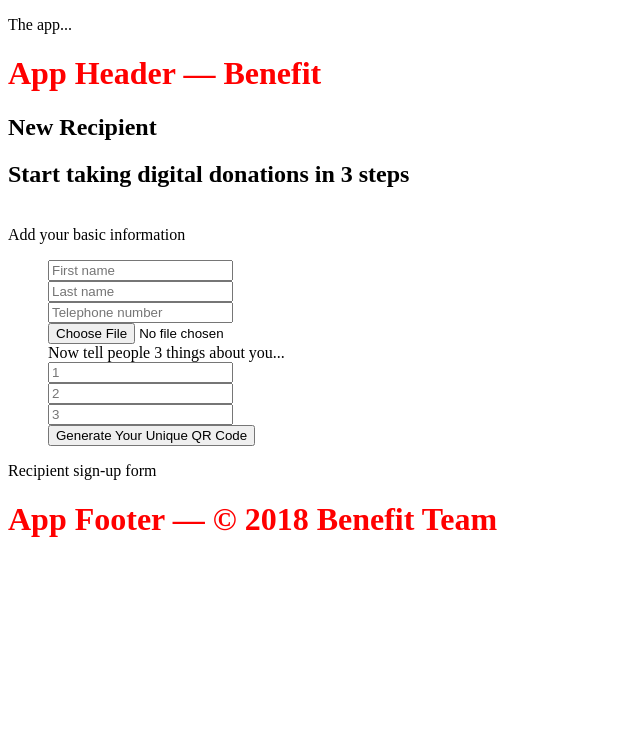
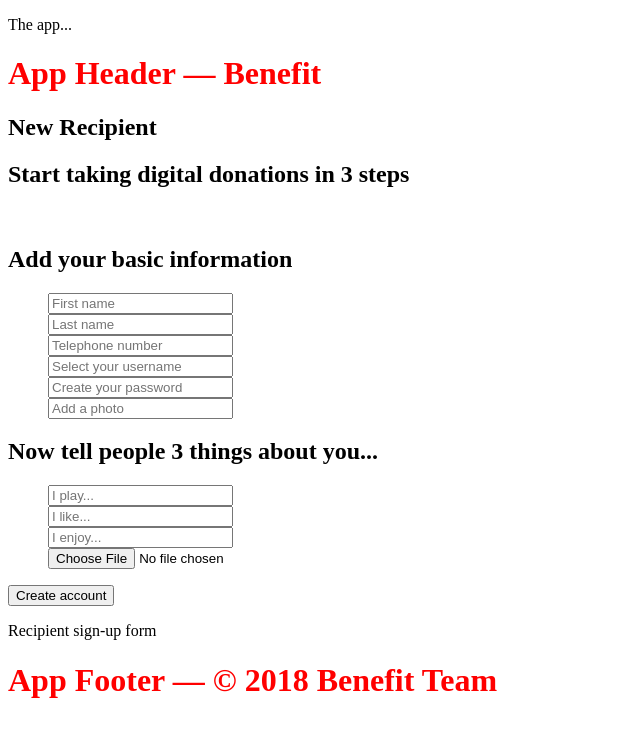
Before and after one commit to Benefit-ConstructorLabs/benefit, a React app: page /recipient in a window 1280 px wide. Shown: the top 736 px of the page, without its empty margins (0-640 px from the left). Built offline with nearby package versions, Linux system fonts and the light colour scheme; the HTML template or start-up script is replaced by a standard one.

Commit message:
Nikki's code added

```diff
--- a/server.js
+++ b/server.js
@@ -93,7 +93,7 @@ app.get('/api/recipient/:id', (req, res) => {
 
 // add new recipient to the database
 app.post('/api/recipient', (req, res) => {
-  const { recipient } = req.body;
+  const recipient = req.body;
   bcrypt
     .hash(recipient.password, saltRounds)
     .then(hash => db.one(
--- a/src/actions/index.js
+++ b/src/actions/index.js
@@ -91,3 +91,45 @@ export function createPaymentDetails() {
     dispatch(setCcvInput(''));
   };
 }
+
+export function submitRecipientForm() {
+  return {
+    type: 'SUBMIT_RECIPIENT_FORM',
+  };
+}
+
+export function setInputField(fieldName, fieldValue) {
+  return {
+    type: 'SET_RECIPIENT_INPUT',
+    fieldName,
+    fieldValue,
+  };
+}
+
+export function addRecipient() {
+  return function (dispatch, getState) {
+    const { recipient } = getState();
+    const newDataKeysObject = {
+      first_name: recipient.firstName,
+      last_name: recipient.lastName,
+      username: recipient.username,
+      password: recipient.password,
+      photo: recipient.photo,
+      tel: recipient.tel,
+      bio_1: recipient.bio1,
+      bio_2: recipient.bio2,
+      bio_3: recipient.bio3,
+    };
+    fetch('/api/recipient', {
+      method: 'post',
+      body: JSON.stringify(newDataKeysObject),
+      headers: {
+        'Content-Type': 'application/json',
+      },
+    })
+      .then(response => response.json())
+      .then((recipientID) => {
+        console.log(recipientID);
+      });
+  };
+}
--- a/src/components/App.js
+++ b/src/components/App.js
@@ -1,7 +1,7 @@
 import React from 'react';
 import { BrowserRouter as Router, Route } from 'react-router-dom';
 import AppHeader from './AppHeader';
-import NewRecipient from './NewRecipient';
+import NewRecipientContainer from '../containers/NewRecipientContainer';
 import Recipient from './Recipient';
 import NewDonation from './NewDonation';
 import NewDonationContainer from '../containers/NewDonationContainer';
@@ -15,7 +15,7 @@ const App = () => (
     <React.Fragment>
       <p>The app...</p>
       <AppHeader />
-      <Route exact path="/recipient/" component={NewRecipient} />
+      <Route exact path="/recipient/" component={NewRecipientContainer} />
       <Route exact path="/recipient/:id" component={Recipient} />
       <Route path="/recipient/:id/donation" component={NewDonationContainer} />
       <Route path="/donor" component={NewDonorContainer} />
--- a/src/components/NewRecipient.js
+++ b/src/components/NewRecipient.js
@@ -1,38 +1,161 @@
 import React from 'react';
+import PropTypes from 'prop-types';
 import S3UploadContainer from '../containers/S3UploadContainer';
 import RecipientSignUpForm from './RecipientSignUpForm';
+
 import '../../styles/components/newrecipient.scss';
 
-const NewRecipient = () => (
+const NewRecipient = ({
+  addRecipient,
+  setInputField,
+  firstName,
+  lastName,
+  tel,
+  username,
+  password,
+  photo,
+  bio1,
+  bio2,
+  bio3,
+}) => {
+  function handleChange(event) {
+    setInputField(event.target.name, event.target.value);
+  }
+  return (
     <React.Fragment>
+      <h2>New Recipient</h2>
+      <h2 className="newrecipient__title">Start taking digital donations in 3 steps</h2>
+      <img src="" alt="" className="newrecipient__header-image" />
+      <form
+        className="newrecipient__form"
+        onSubmit={(event) => {
+          event.preventDefault();
+          addRecipient();
+        }}
+      >
+        <h2>Add your basic information</h2>
+        <ul>
+          <li>
+            <input
+              type="text"
+              name="firstName"
+              placeholder="First name"
+              value={firstName}
+              onChange={event => handleChange(event)}
+            />
+          </li>
+          <li>
+            <input
+              type="text"
+              name="lastName"
+              placeholder="Last name"
+              value={lastName}
+              onChange={event => handleChange(event)}
+            />
+          </li>
+          <li>
+            <input
+              type="text"
+              name="tel"
+              placeholder="Telephone number"
+              value={tel}
+              onChange={event => handleChange(event)}
+            />
+          </li>
+          <li>
+            <input
+              type="text"
+              name="username"
+              placeholder="Select your username"
+              value={username}
+              onChange={event => handleChange(event)}
+            />
+          </li>
+          <li>
+            <input
+              type="password"
+              name="password"
+              placeholder="Create your password"
+              value={password}
+              onChange={event => handleChange(event)}
+            />
+          </li>
+          <li>
+            <input
+              type="text"
+              name="photo"
+              placeholder="Add a photo"
+              value={photo}
+              onChange={event => handleChange(event)}
+            />
+          </li>
+        </ul>
 
-    <h2>New Recipient</h2>
-    <h2 className="newrecipient__title">
-      Start taking digital donations in 3 steps
-    </h2>
-    <img src="" alt="" height="" width="" />
-    <form>
-      <label className="newrecipient__intro">
-        Add your basic information
-        </label>
+        <h2>Now tell people 3 things about you...</h2>
         <ul>
-        <li><input type="text" name="firstname" placeholder="First name" /></li>
-        <li><input type="text" name="lastname" placeholder="Last name" /></li>
-        <li><input type="text" name="telephone" placeholder="Telephone number" /></li>
-        <li><S3UploadContainer /></li>
-        <li><label>Now tell people 3 things about you...</label></li>
-        <li><input type="text" name="bio1" placeholder="1" /></li>
-        <li><input type="text" name="bio2" placeholder="2" /></li>
-        <li><input type="text" name="bio3" placeholder="3" /></li>
-        <li><button className="newrecipient__qr-button">
-          Generate Your Unique QR Code
-          </button></li>
+          <li>
+            <input
+              type="text"
+              name="bio1"
+              placeholder="I play..."
+              value={bio1}
+              onChange={event => handleChange(event)}
+            />
+          </li>
+          <li>
+            <input
+              type="text"
+              name="bio2"
+              placeholder="I like..."
+              value={bio2}
+              onChange={event => handleChange(event)}
+            />
+          </li>
+          <li>
+            <input
+              type="text"
+              name="bio3"
+              placeholder="I enjoy..."
+              value={bio3}
+              onChange={event => handleChange(event)}
+            />
+          </li>
+          <li>
+            <S3UploadContainer />
+          </li>
         </ul>
+        <button className="newrecipient__btn-submit " type="submit">
+          Create account
+        </button>
       </form>
 
       <RecipientSignUpForm />
-
     </React.Fragment>
   );
+};
 
+NewRecipient.propTypes = {
+  addRecipient: PropTypes.func.isRequired,
+  setInputField: PropTypes.func.isRequired,
+  firstName: PropTypes.string.isRequired,
+  lastName: PropTypes.string,
+  tel: PropTypes.string,
+  username: PropTypes.string,
+  password: PropTypes.string,
+  photo: PropTypes.string,
+  bio1: PropTypes.string,
+  bio2: PropTypes.string,
+  bio3: PropTypes.string,
+};
+
+NewRecipient.defaultProps = {
+  lastName: '',
+  tel: '',
+  username: '',
+  password: '',
+  photo: '',
+  bio1: '',
+  bio2: '',
+  bio3: '',
+};
 export default NewRecipient;
--- /dev/null
+++ b/src/containers/NewRecipientContainer.js
@@ -0,0 +1,25 @@
+import { connect } from 'react-redux';
+import NewRecipient from '../components/NewRecipient';
+import { setInputField, addRecipient } from '../actions';
+
+const mapStateToProps = state => ({
+  firstName: state.recipient.firstName,
+  lastName: state.recipient.lastName,
+  tel: state.recipient.tel,
+  username: state.recipient.username,
+  password: state.recipient.password,
+  photo: state.recipient.photo,
+  bio1: state.recipient.bio1,
+  bio2: state.recipient.bio2,
+  bio3: state.recipient.bio3,
+});
+
+const mapDispatchToProps = {
+  setInputField,
+  addRecipient,
+};
+
+export default connect(
+  mapStateToProps,
+  mapDispatchToProps,
+)(NewRecipient);
--- a/src/reducers/recipient.js
+++ b/src/reducers/recipient.js
@@ -1,5 +1,7 @@
 const recipient = (state = { firstName: '', bio: [], photo: '' }, action) => {
   switch (action.type) {
+    case 'SET_RECIPIENT_INPUT':
+      return Object.assign({}, state, { [action.fieldName]: action.fieldValue });
     case 'SET_RECIPIENT_FROM_DB':
       return {
         bio: action.bio,
@@ -7,6 +9,7 @@ const recipient = (state = { firstName: '', bio: [], photo: '' }, action) => {
         recipientID: action.id,
         photo: action.photo,
       };
+    // TODO is this in use?
     case 'SET_RECIPIENT_FIRSTNAME':
       return Object.assign({}, state, { firstName: action.firstName });
     default:
```
Lines whose indentation alone changed are shown as unchanged.
